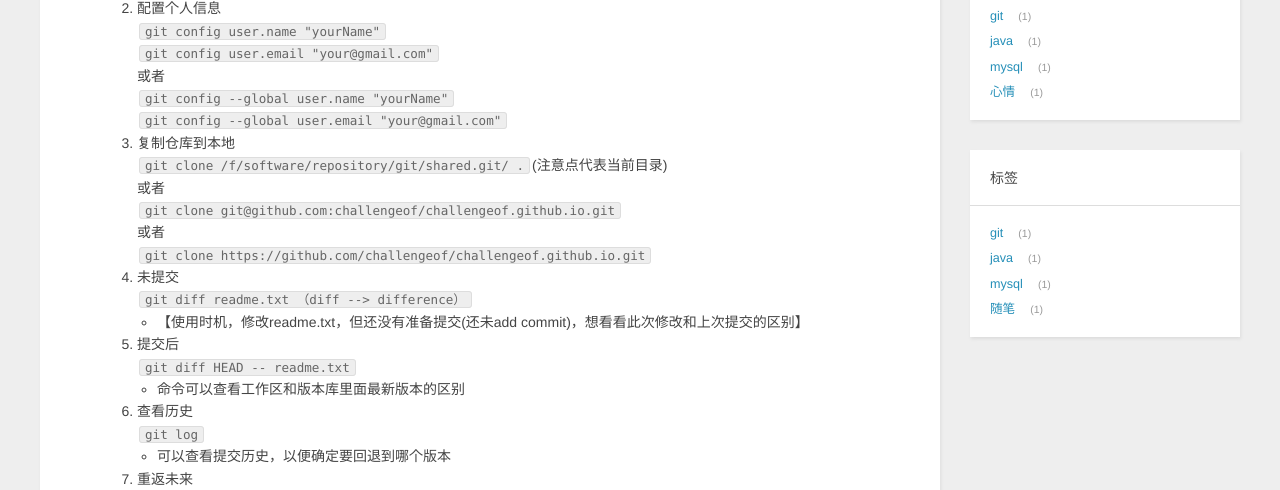
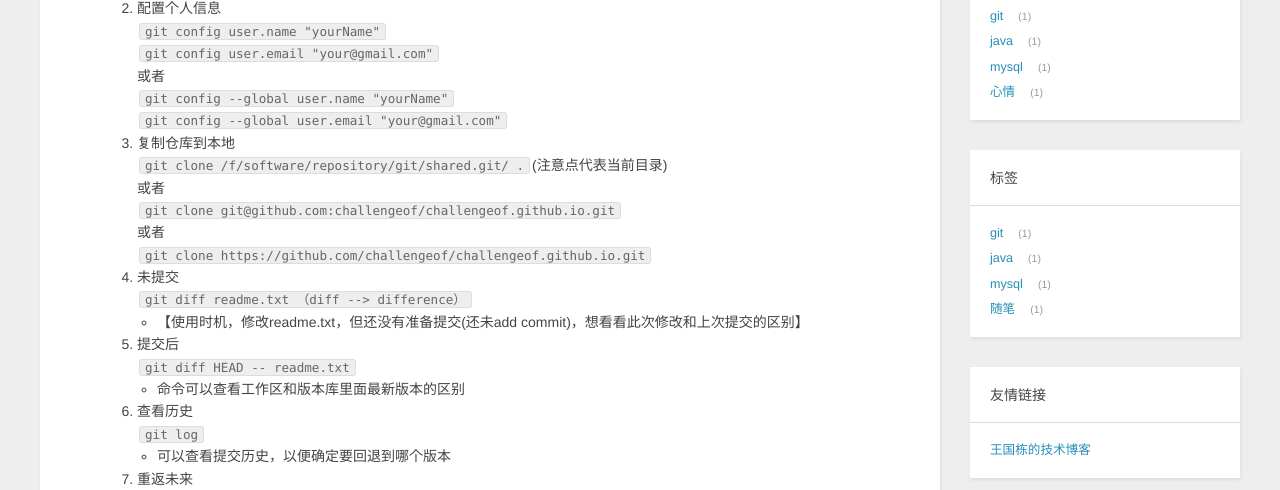
Before and after one commit to challengeof/blog, a plain HTML site: page 2016/05/09/git常用命令/index.html in a window 1280 px wide. Shown: the part 281-771 px from the top of the page. Drawn offline with nearby package versions, Linux system fonts and the light colour scheme; a script that the page names is missing.

Commit message:
Site updated: 2016-05-10 16:56:23

```diff
--- a/2016/05/09/git常用命令/index.html
+++ b/2016/05/09/git常用命令/index.html
@@ -245,6 +245,13 @@ git push origin :refs/tags/v1.0</code>删除已经推送到远程的标签，注
   </ul>
 </div>
 
+
+  <div class="widget tag">
+    <h3 class="title">友情链接</h3>
+    <ul class="entry">
+        <li><a href="http://wangguodong577.github.io/" title="王国栋的博客">王国栋的技术博客</a></li>
+    </ul>
+</div>
 </aside>
     <div class="clearfix"></div>
   </div>
```
Also changed, not shown: 2016/05/09/java读取配置文件/index.html (+7 -0 lines), 2016/05/09/数据库事务概述/index.html (+7 -0 lines), 2016/05/09/随笔/index.html (+7 -0 lines), archives/2016/05/index.html (+7 -0 lines), archives/2016/index.html (+7 -0 lines), archives/index.html (+7 -0 lines), categories/git/index.html (+7 -0 lines), categories/java/index.html (+7 -0 lines), categories/mysql/index.html (+7 -0 lines), categories/心情/index.html (+7 -0 lines), index.html (+7 -0 lines), tags/git/index.html (+7 -0 lines), tags/java/index.html (+7 -0 lines), tags/mysql/index.html (+7 -0 lines), 1 more files.
